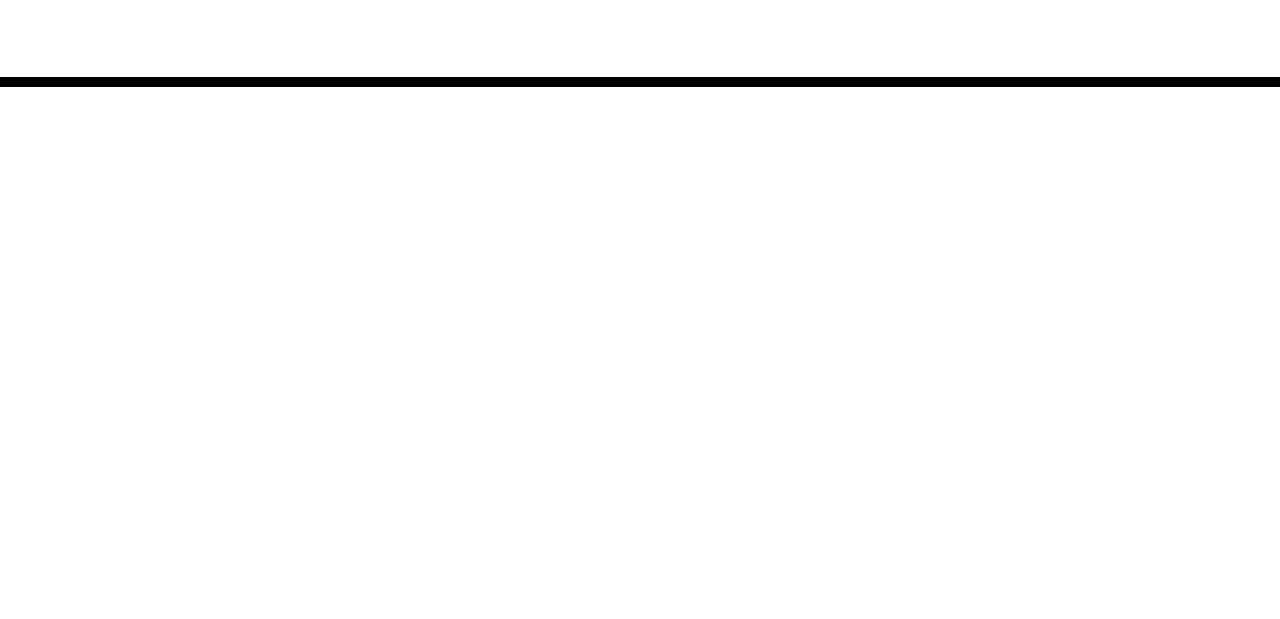
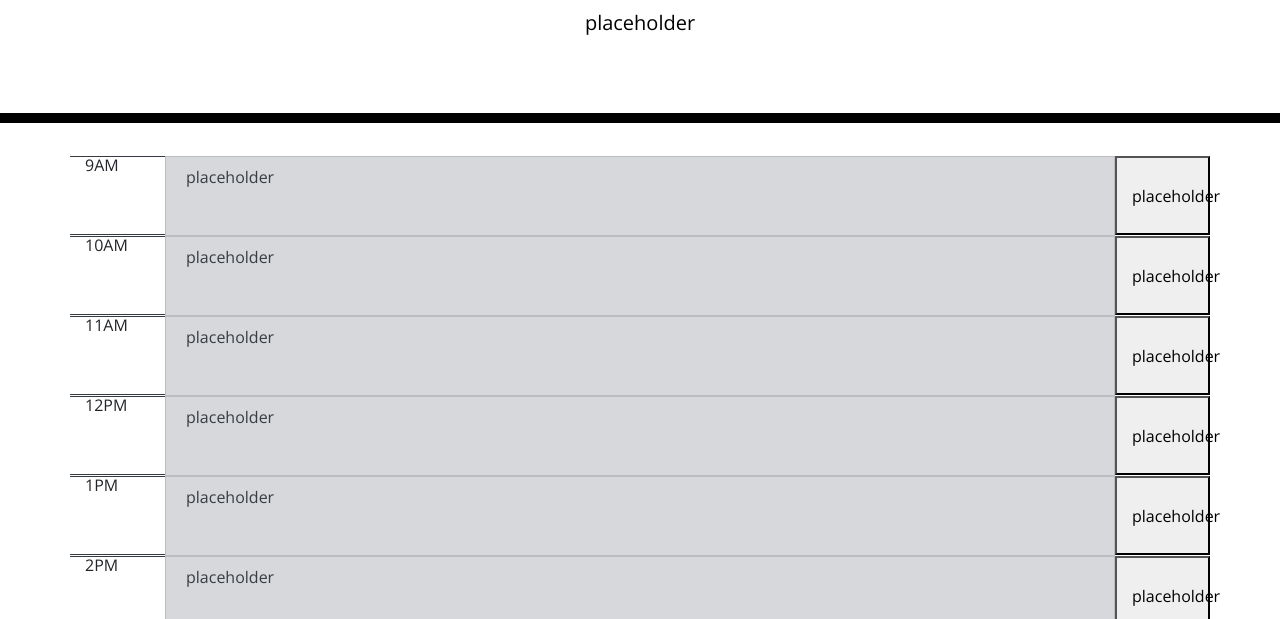
Before and after one commit to NYX1122/super-disco, a plain HTML site: page index.html in a window 1280 px wide. Shown: the part 181-800 px from the top of the page. Drawn offline with nearby package versions, Linux system fonts and the light colour scheme.

Commit message:
added task elements and date placeholder

```diff
--- a/assets/js/script.js
+++ b/assets/js/script.js
@@ -0,0 +1,22 @@
+var date = $("#currentDay").text("placeholder");
+
+i = 0;
+while (i < 8) {
+    var hourRowWrapper = $("<div>").addClass("row");
+    if(i < 3) {
+        var hour = $("<p>").text((9 + i) + "AM").addClass("col-1 border-top border-end border-bottom border-dark mb-0");
+    }
+    else if(i === 3){
+        var hour = $("<p>").text(12 + "PM").addClass("col-1 border-top border-end border-bottom border-dark mb-0");
+    }
+    else {
+        var hour = $("<p>").text((i - 3) + "PM").addClass("col-1 border-top border-end border-bottom border-dark mb-0");
+    };
+    var taskDiv = $("<div>").addClass("col-10 list-group-item list-group-item-secondary").attr("id", "task");
+    var taskText = $("<p>").addClass("fw-b").text("placeholder");
+    taskDiv.append(taskText);
+    var button = $("<button>").text("placeholder").addClass("col-1");
+    hourRowWrapper.append(hour, taskDiv, button);
+    $(".container").append(hourRowWrapper);
+    i++;
+}
--- a/index.html
+++ b/index.html
@@ -28,11 +28,13 @@
       <p class="lead">A simple calendar app for scheduling your work day</p>
       <p id="currentDay" class="lead"></p>
     </header>
-    <div class="container">
+    <div class="container ms-1 me-1">
       <!-- Timeblocks go here -->
     </div>
+    <script src="https://code.jquery.com/jquery-3.4.1.min.js"></script>
+    <script src="https://cdnjs.cloudflare.com/ajax/libs/jqueryui/1.12.1/jquery-ui.min.js"></script>
+    <script src="https://cdnjs.cloudflare.com/ajax/libs/twitter-bootstrap/4.3.1/js/bootstrap.min.js"></script>
+    <script src="https://cdnjs.cloudflare.com/ajax/libs/moment.js/2.24.0/moment.min.js"></script>
     <script src="./assets/js/script.js"></script>
-    <script src="https://code.jquery.com/jquery-3.4.1.min.js"></script>
-    <script src="https://cdnjs.cloudflare.com/ajax/libs/moment.js/2.24.0/moment.min.js"></script>
   </body>
 </html>
```
Also changed, not shown: 1 other file.
